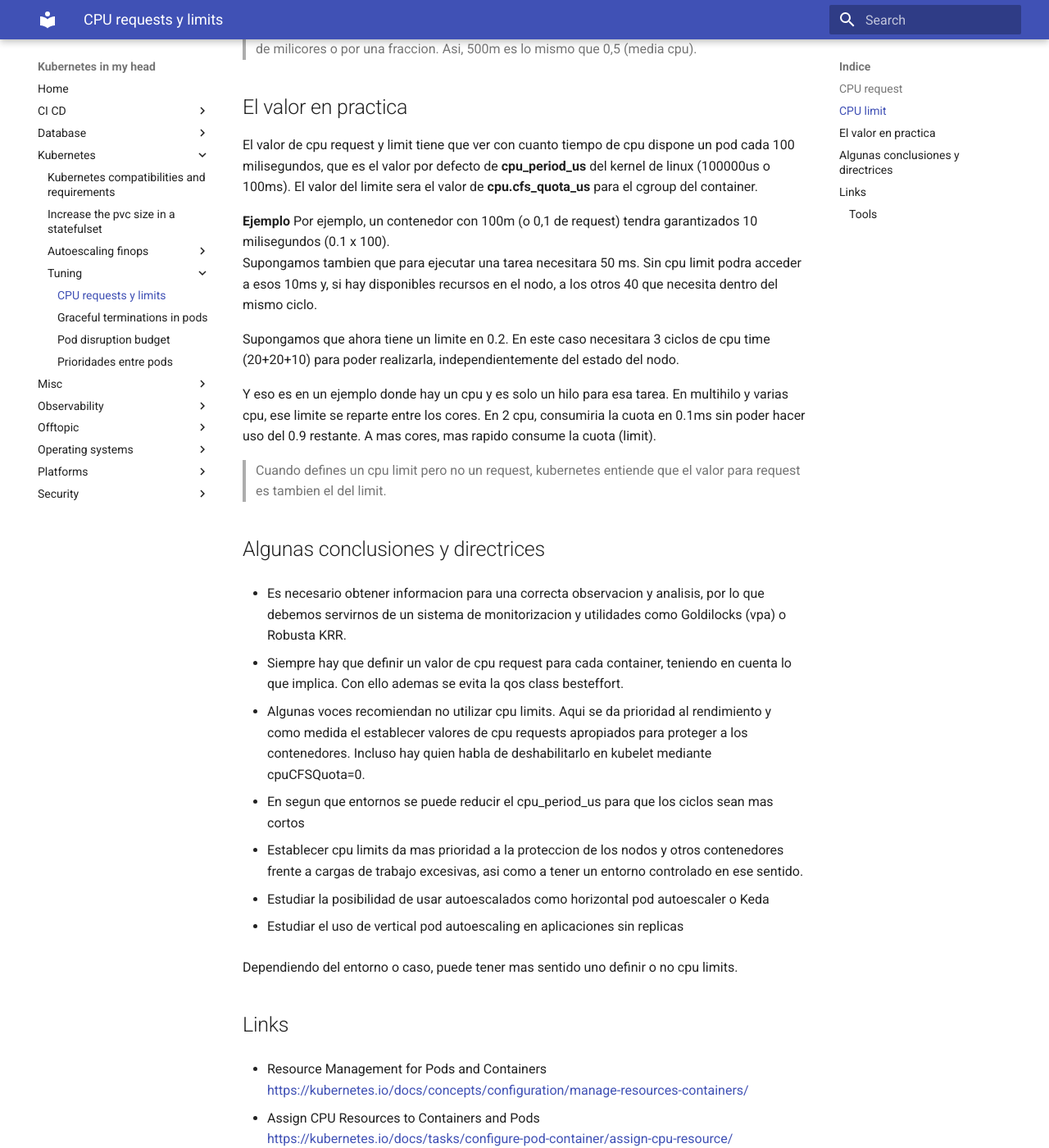
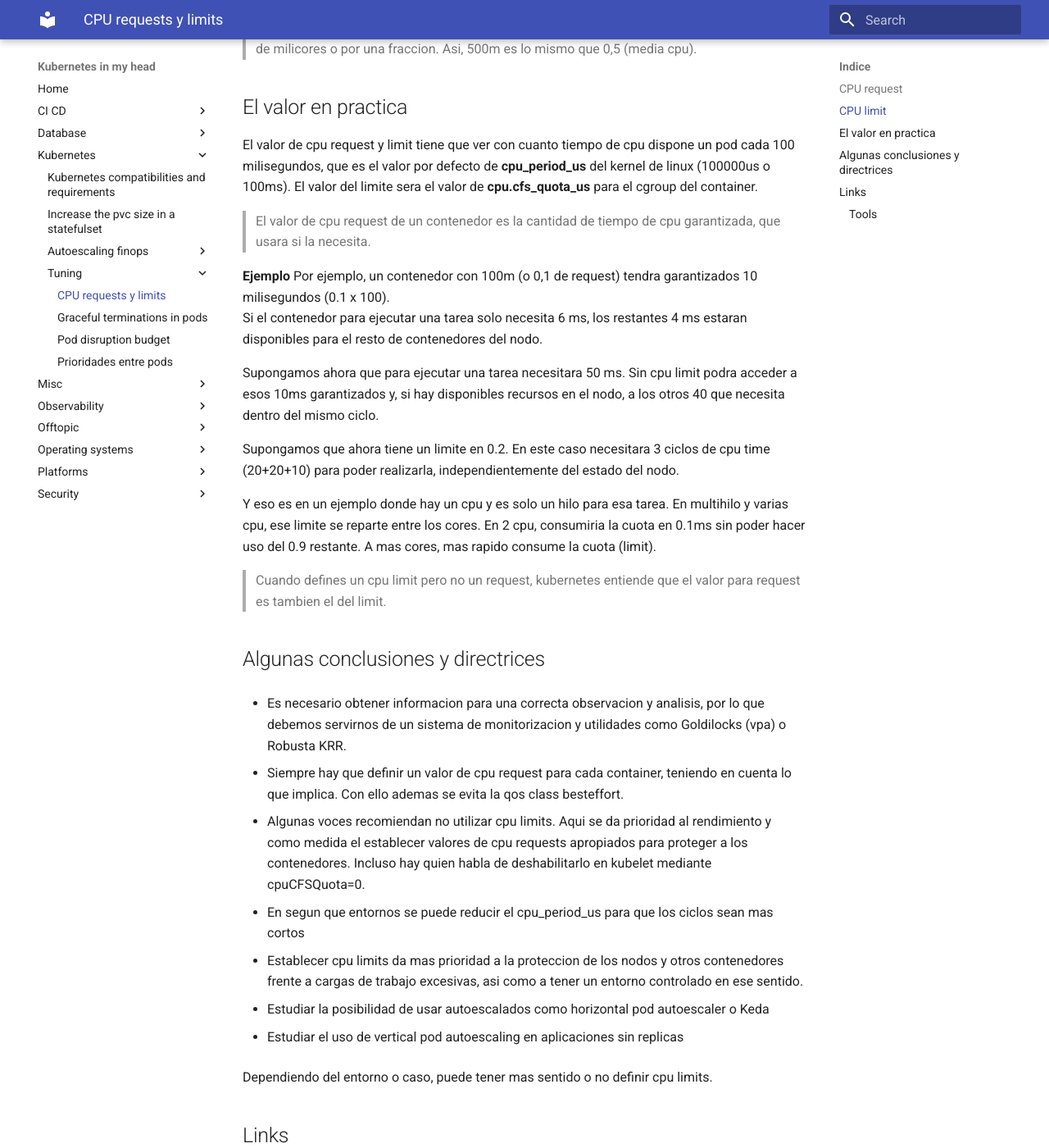
Before and after one commit to jorgelon/kubernetesinmyhead.net, an MkDocs documentation site: the page built from docs/kubernetes/tuning/cpu-requests-limits.md, in a window 1280 px wide and 1400 px high, scrolled down 1058 px. Shown: the whole window at 82% size. Built offline with MkDocs 1.6.1 and Material for MkDocs 9.7.7, drawn with Linux system fonts in a browser that asks for light colours.

Commit message:
more info

```diff
--- a/docs/kubernetes/tuning/cpu-requests-limits.md
+++ b/docs/kubernetes/tuning/cpu-requests-limits.md
@@ -28,9 +28,13 @@ No definir cpu limits permite un **mejor aprovechamiento de los recursos** del n
 
 El valor de cpu request y limit tiene que ver con cuanto tiempo de cpu dispone un pod cada 100 milisegundos, que es el valor por defecto de **cpu_period_us** del kernel de linux (100000us o 100ms). El valor del limite sera el valor de **cpu.cfs_quota_us** para el cgroup del container.
 
+> El valor de cpu request de un contenedor es la cantidad de tiempo de cpu garantizada, que usara si la necesita.
+
 **Ejemplo**
 Por ejemplo, un contenedor con 100m (o 0,1 de request) tendra garantizados 10 milisegundos (0.1 x 100).
-Supongamos tambien que para ejecutar una tarea necesitara 50 ms. Sin cpu limit podra acceder a esos 10ms y, si hay disponibles recursos en el nodo, a los otros 40 que necesita dentro del mismo ciclo.
+Si el contenedor para ejecutar una tarea solo necesita 6 ms, los restantes 4 ms estaran disponibles para el resto de contenedores del nodo.
+
+Supongamos ahora que para ejecutar una tarea necesitara 50 ms. Sin cpu limit podra acceder a esos 10ms garantizados y, si hay disponibles recursos en el nodo, a los otros 40 que necesita dentro del mismo ciclo.
 
 Supongamos que ahora tiene un limite en 0.2. En este caso necesitara 3 ciclos de cpu time (20+20+10) para poder realizarla, independientemente del estado del nodo.
 
@@ -55,7 +59,7 @@ En 2 cpu, consumiria la cuota en 0.1ms sin poder hacer uso del 0.9 restante. A m
 
 - Estudiar el uso de vertical pod autoescaling en aplicaciones sin replicas
 
-Dependiendo del entorno o caso, puede tener mas sentido uno definir o no cpu limits.
+Dependiendo del entorno o caso, puede tener mas sentido o no definir cpu limits.
 
 ## Links
 
```
